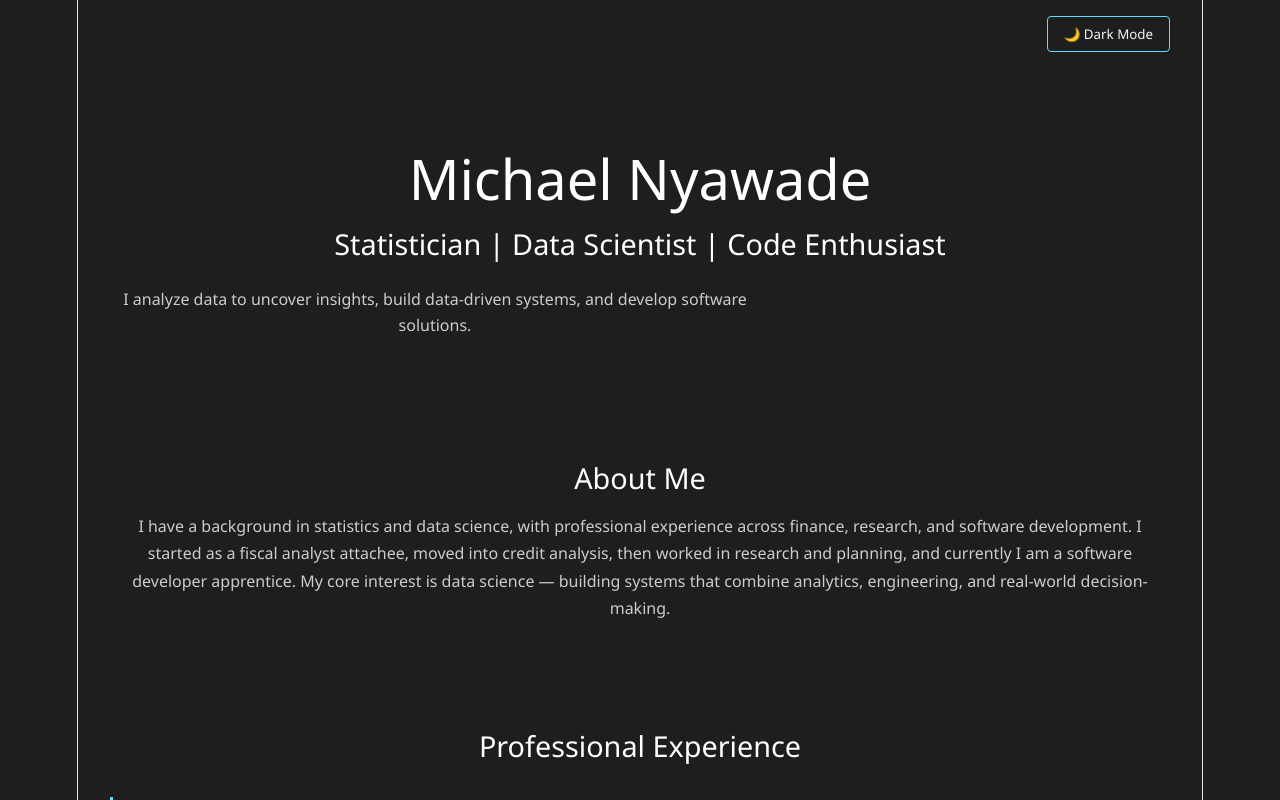
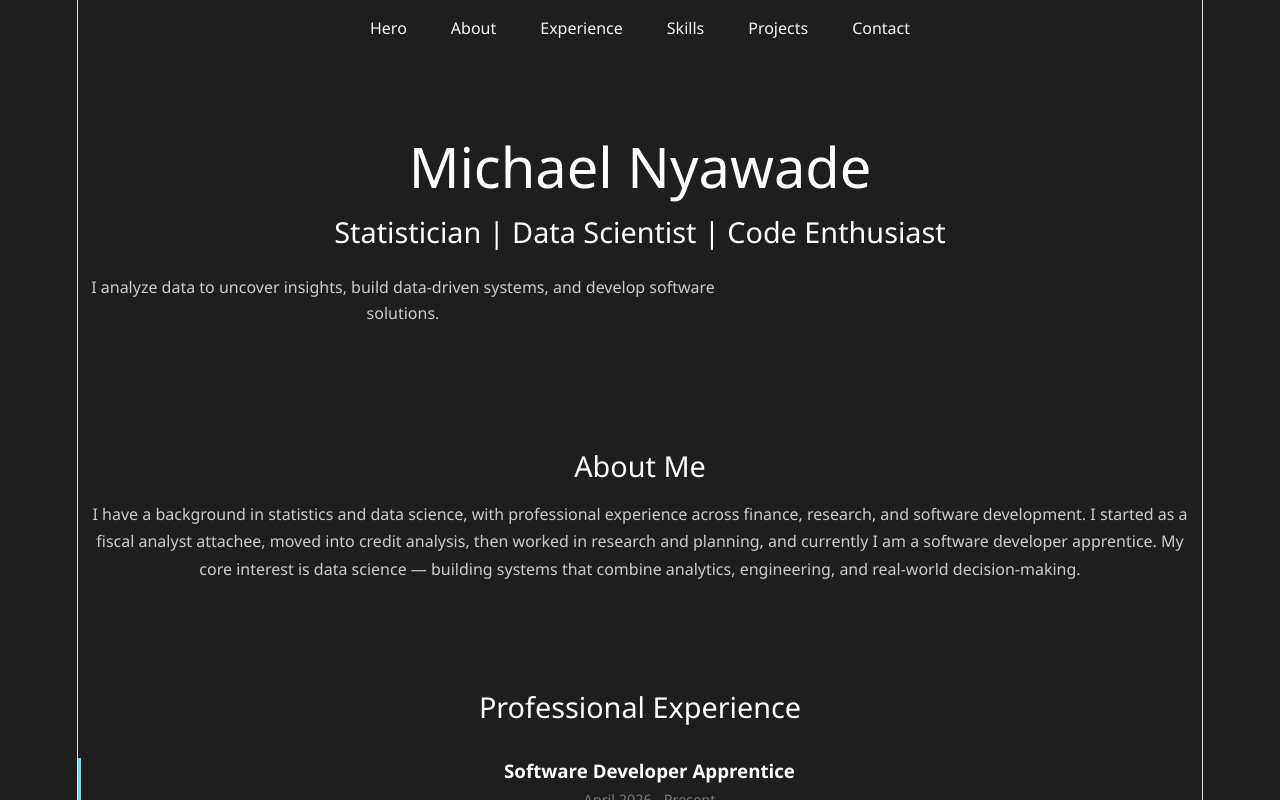
Before and after one commit to Michael-Nyawade/Michael-Nyawade.github.io, a React (Vite) app: page / in a window 1280 px wide. Shown: the top 800 px of the page. Built offline with nearby package versions, Linux system fonts and the light colour scheme.

Commit message:
Added sticky NavBar with smooth scrolling to all sections

```diff
--- a/src/App.jsx
+++ b/src/App.jsx
@@ -1,32 +1,21 @@
-import Hero from "./sections/Hero.jsx";
-import About from "./sections/About.jsx";
-import Experience from "./sections/Experience.jsx";
-import Skills from "./sections/Skills.jsx";
-import Projects from "./sections/Projects.jsx";
-import Contact from "./sections/Contact.jsx";
-import ThemeToggle from "./components/ThemeToggle.jsx";
+import NavBar from "./components/NavBar";
+import Hero from "./sections/Hero";
+import About from "./sections/About";
+import Experience from "./sections/Experience";
+import Skills from "./sections/Skills";
+import Projects from "./sections/Projects";
+import Contact from "./sections/Contact";
 
 export default function App() {
   return (
-    <div style={{ padding: "0 2rem" }}>
-      <header
-        style={{
-          display: "flex",
-          justifyContent: "flex-end", // align toggle to the right
-          alignItems: "center",
-          padding: "1rem 0",
-        }}
-      >
-        <ThemeToggle />
-      </header>
-      <main>
+    <>
+      <NavBar />
       <Hero />
       <About />
       <Experience />
       <Skills />
       <Projects />
       <Contact />
-      </main>
-    </div>
+    </>
   );
 }
--- /dev/null
+++ b/src/components/NavBar.jsx
@@ -0,0 +1,55 @@
+import { useState, useEffect } from "react";
+
+export default function NavBar() {
+  const [scrolled, setScrolled] = useState(false);
+
+  useEffect(() => {
+    const handleScroll = () => {
+      setScrolled(window.scrollY > 50); // change navbar style after scrolling 50px
+    };
+    window.addEventListener("scroll", handleScroll);
+    return () => window.removeEventListener("scroll", handleScroll);
+  }, []);
+
+  const sections = ["hero", "about", "experience", "skills", "projects", "contact"];
+
+  const scrollToSection = (id) => {
+    const element = document.getElementById(id);
+    if (element) {
+      element.scrollIntoView({ behavior: "smooth" });
+    }
+  };
+
+  return (
+    <nav
+      style={{
+        position: "sticky",
+        top: 0,
+        display: "flex",
+        justifyContent: "center",
+        gap: "2rem",
+        padding: "1rem 0",
+        backgroundColor: scrolled ? "var(--secondary-color)" : "transparent",
+        backdropFilter: scrolled ? "blur(10px)" : "none",
+        transition: "background-color 0.3s ease, backdrop-filter 0.3s ease",
+        zIndex: 1000,
+      }}
+    >
+      {sections.map((section) => (
+        <button
+          key={section}
+          onClick={() => scrollToSection(section)}
+          style={{
+            background: "none",
+            border: "none",
+            color: "var(--text-color)",
+            fontSize: "1rem",
+            cursor: "pointer",
+          }}
+        >
+          {section.charAt(0).toUpperCase() + section.slice(1)}
+        </button>
+      ))}
+    </nav>
+  );
+}
--- a/src/sections/About.jsx
+++ b/src/sections/About.jsx
@@ -1,6 +1,6 @@
 export default function About() {
   return (
-    <section data-aos="fade-up" style={{ padding: "3rem 0" }}>
+    <section id="about" data-aos="fade-up" style={{ padding: "3rem 0" }}>
       <h2>About Me</h2>
 
       <p style={{ lineHeight: 1.7, marginTop: "1rem" }}>
--- a/src/sections/Contact.jsx
+++ b/src/sections/Contact.jsx
@@ -1,6 +1,6 @@
 export default function Contact() {
   return (
-    <section data-aos="fade-up" style={{ padding: "3rem 0" }}>
+    <section id="contact" data-aos="fade-up" style={{ padding: "3rem 0" }}>
       <h2>Get in Touch</h2>
       <p style={{ marginTop: "1rem", lineHeight: 1.6 }}>
         I'm open to opportunities, collaborations, or just a good data conversation.
--- a/src/sections/Experience.jsx
+++ b/src/sections/Experience.jsx
@@ -27,7 +27,7 @@ const experiences = [
 
 export default function Experience() {
   return (
-    <section style={{ padding: "3rem 0" }}>
+    <section id="experience" style={{ padding: "3rem 0" }}>
       <h2 data-aos="fade-up">Professional Experience</h2>
       <div style={{ marginTop: "2rem" }}>
         {experiences.map((experience, index) => (
--- a/src/sections/Hero.jsx
+++ b/src/sections/Hero.jsx
@@ -1,6 +1,6 @@
 export default function Hero() {
   return (
-    <section data-aos="fade-down" style={{ padding: "4rem 0" }}>
+    <section id="hero" data-aos="fade-down" style={{ padding: "4rem 0" }}>
       <h1>Michael Nyawade</h1>
       <h2>Statistician | Data Scientist | Code Enthusiast</h2>
       <p style={{ maxWidth: "650px", marginTop: "1.5rem" }}>
--- a/src/sections/Projects.jsx
+++ b/src/sections/Projects.jsx
@@ -49,7 +49,7 @@ const projects = [
 
 export default function Projects() {
   return (
-    <section data-aos="fade-up">
+    <section id="projects" data-aos="fade-up">
       <h2>Featured Projects</h2>
       <div className="project-grid" style={{ marginTop: "2rem" }}>
         {projects.map((project, idx) => (
--- a/src/sections/Skills.jsx
+++ b/src/sections/Skills.jsx
@@ -6,7 +6,7 @@ const skills = {
 
 export default function Skills() {
   return (
-    <section data-aos="fade-up" style={{ padding: "3rem 0" }}>
+    <section id="skills" data-aos="fade-up" style={{ padding: "3rem 0" }}>
       <h2>Skills</h2>
 
       <div style={{ marginTop: "2rem" }}>
```
Lines whose indentation alone changed are shown as unchanged.
